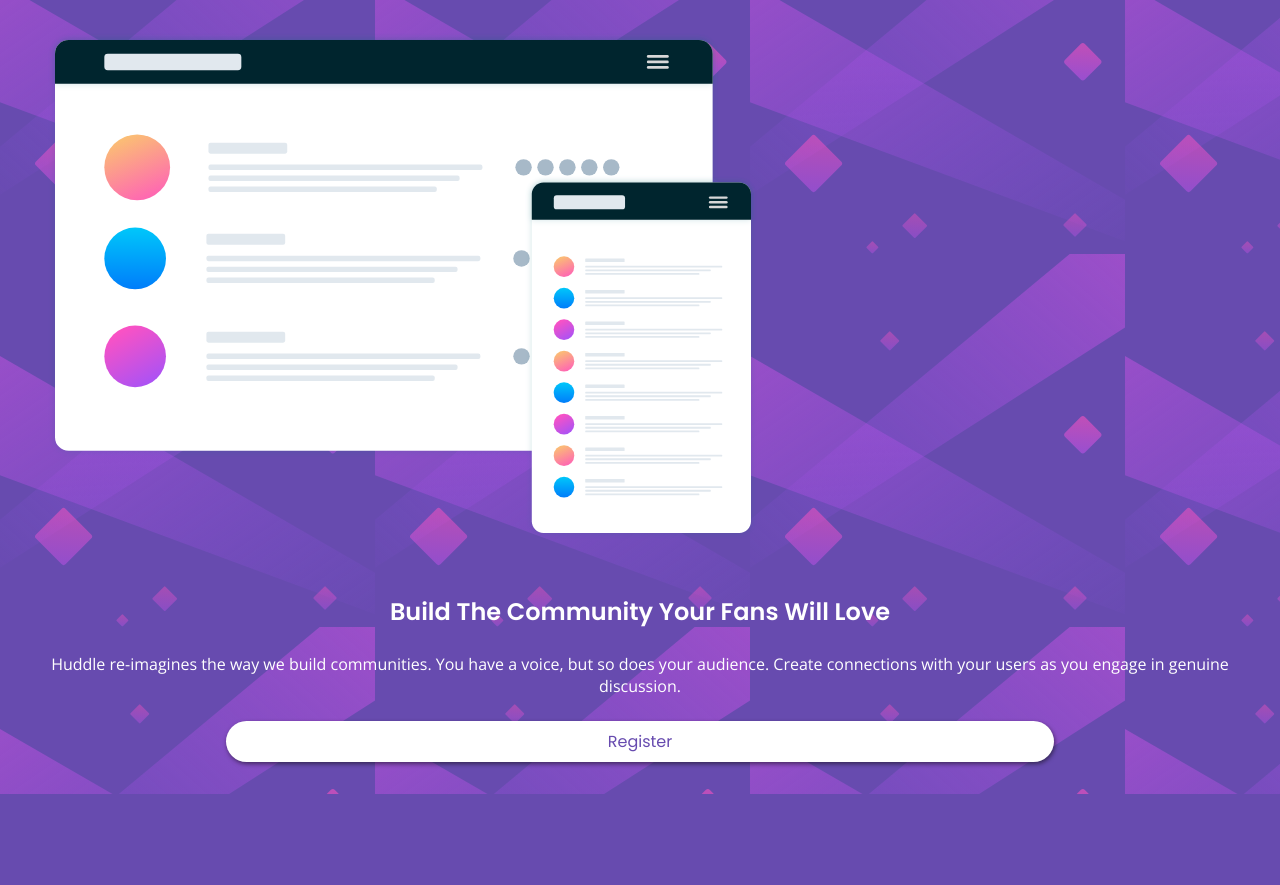
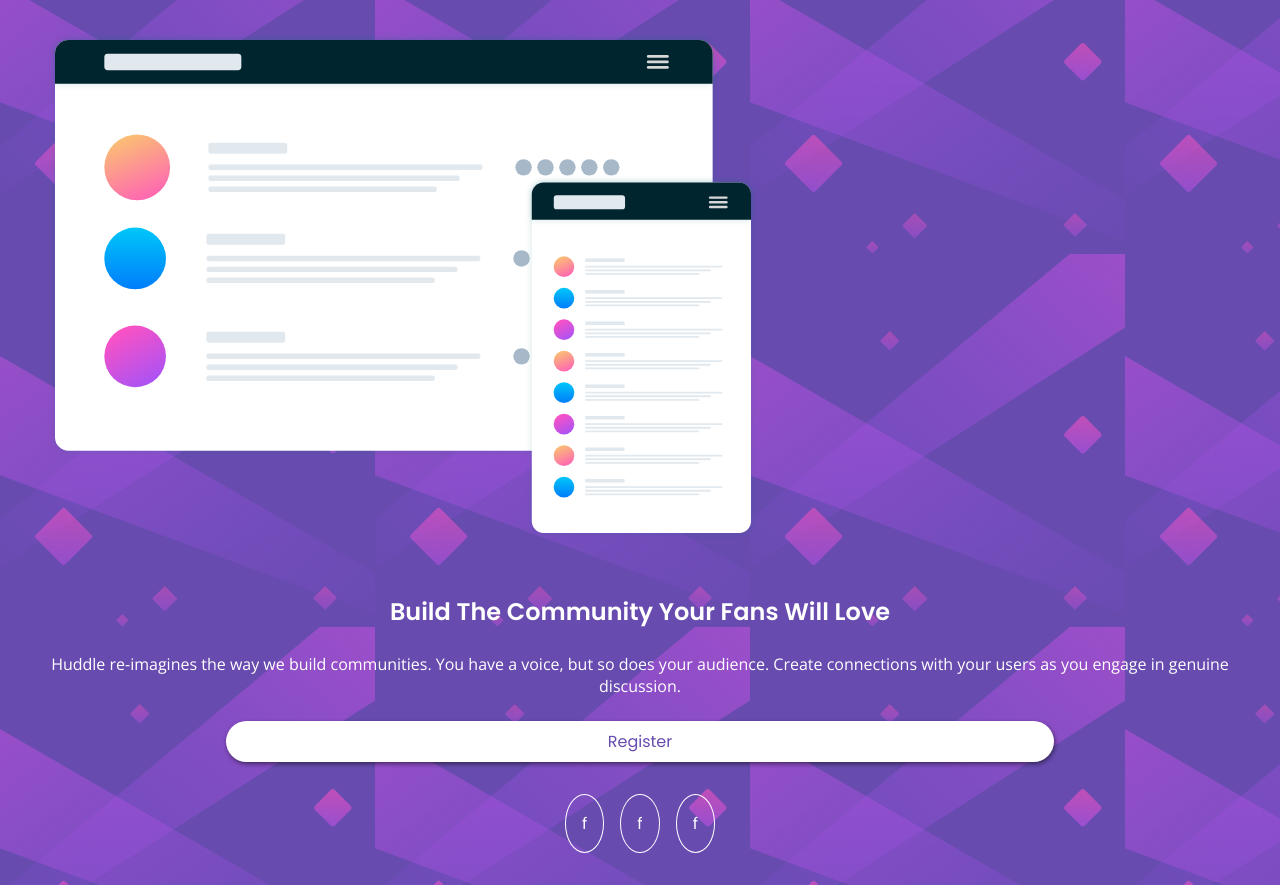
Before and after one commit to BoxyPipesnake/landing-page-Frontend-Mentor, a plain HTML site: page index.html in a window 1280 px wide. Shown: the part 119-1004 px from the top of the page. Before the commit the page ends 913 px from the top, so only its background shows below. Drawn offline with nearby package versions, Linux system fonts and the light colour scheme.

Commit message:
icons section added

```diff
--- a/index.html
+++ b/index.html
@@ -36,6 +36,13 @@
           <a class="btn" href="#">Register</a>
         </div>
       </div>
+
+      <div class="icons">
+        <div class="icon icon-1">f</div>
+        <div class="icon icon-2">f</div>
+        <div class="icon icon-3">f</div>
+      </div>
+
     </div>
 
   </main>
--- a/style.css
+++ b/style.css
@@ -76,3 +76,16 @@
     border-radius: 28px;
     box-shadow: 1px 2px 4px 0px hsl(300deg 4% 4% / 53%);
 }
+
+.icons {
+    display: flex;
+    justify-content: center;
+    gap: 1rem;
+    padding-bottom: 2rem;
+}
+
+.icon {
+    padding: 1rem;
+    border: 1px solid white;
+    border-radius: 50%;
+}
```
